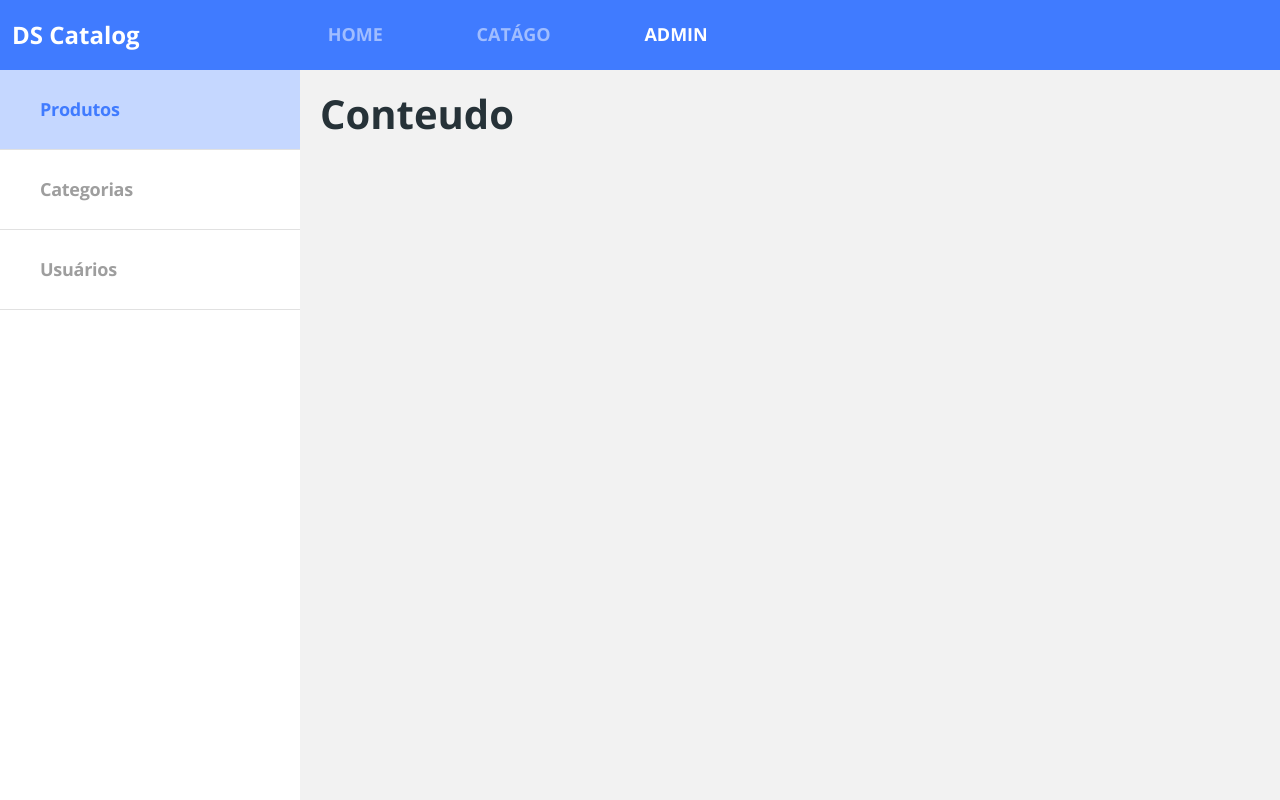
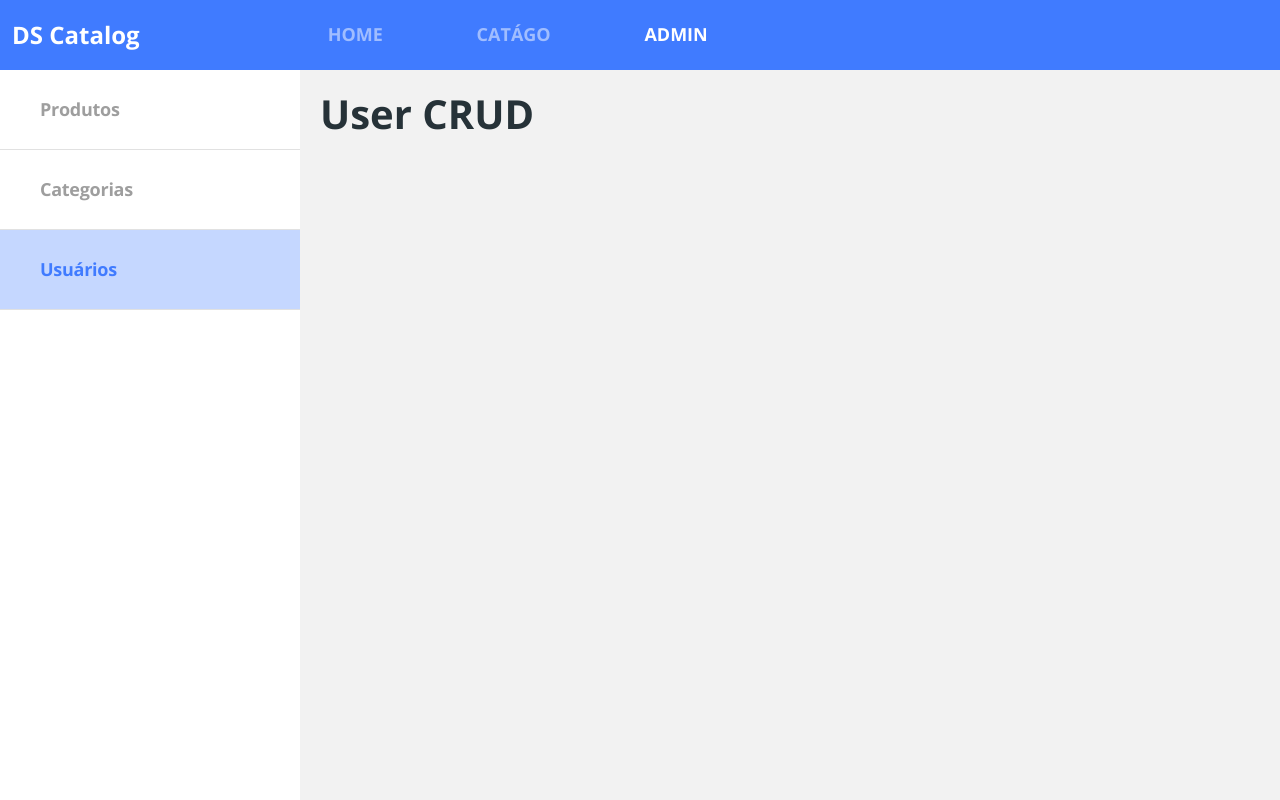
Before and after one commit to KEENNEEDYY/dscatalog-ecomerce, a React (Create React App) app in the folder frontweb/: page /admin/users in a window 1280 px wide. Built offline with nearby package versions, Linux system fonts and the light colour scheme; the HTML template or start-up script is replaced by a standard one.

Commit message:
Routes, redirectins, nesting

```diff
--- a/frontweb/src/Routes.tsx
+++ b/frontweb/src/Routes.tsx
@@ -1,4 +1,4 @@
-import { BrowserRouter, Switch, Route } from 'react-router-dom';
+import { BrowserRouter, Switch, Route, Redirect } from 'react-router-dom';
 import Home from 'pages/Home';
 import Catalog from 'pages/Catalog';
 import Navbar from 'components/Navbar';
@@ -18,6 +18,7 @@
       <Route path="/products/:productId">
         <ProductDetails/>
       </Route>
+      <Redirect from="/admin" to="/admin/products" exact />
       <Route path='/admin'>
         <Admin />
       </Route>
--- a/frontweb/src/pages/Admin/Navbar/index.tsx
+++ b/frontweb/src/pages/Admin/Navbar/index.tsx
@@ -1,3 +1,4 @@
+import { NavLink } from 'react-router-dom';
 import './styles.css';
 
 const Navbar = () => {
@@ -5,19 +6,19 @@
     <nav className="admin-nav-container">
       <ul>
         <li>
-          <a href="link" className="active admin-nav-item">
+          <NavLink to="/admin/products" className="admin-nav-item">
             <p>Produtos</p>
-          </a>
+          </NavLink>
         </li>
         <li>
-          <a href="link" className="admin-nav-item">
+          <NavLink to="/admin/categories" className="admin-nav-item">
             <p>Categorias</p>
-          </a>
+          </NavLink>
         </li>
         <li>
-          <a href="link" className="admin-nav-item">
+          <NavLink to="/admin/users" className="admin-nav-item">
             <p>Usuários</p>
-          </a>
+          </NavLink>
         </li>
       </ul>
     </nav>
--- a/frontweb/src/pages/Admin/index.tsx
+++ b/frontweb/src/pages/Admin/index.tsx
@@ -1,3 +1,4 @@
+import { Route, Switch } from 'react-router-dom';
 import Navbar from './Navbar';
 import './styles.css';
 
@@ -6,7 +7,17 @@
         <div className="admin-container">
             <Navbar />
             <div className="admin-content">
-                <h1>Conteudo</h1>
+                <Switch>
+                    <Route path="/admin/products">
+                        <h1>Product CRUD</h1>
+                    </Route>
+                    <Route path="/admin/categories">
+                        <h1>Category CRUD</h1>
+                    </Route>
+                    <Route path="/admin/users">
+                        <h1>User CRUD</h1>
+                    </Route>
+                </Switch>
             </div>
         </div>
     );
```
